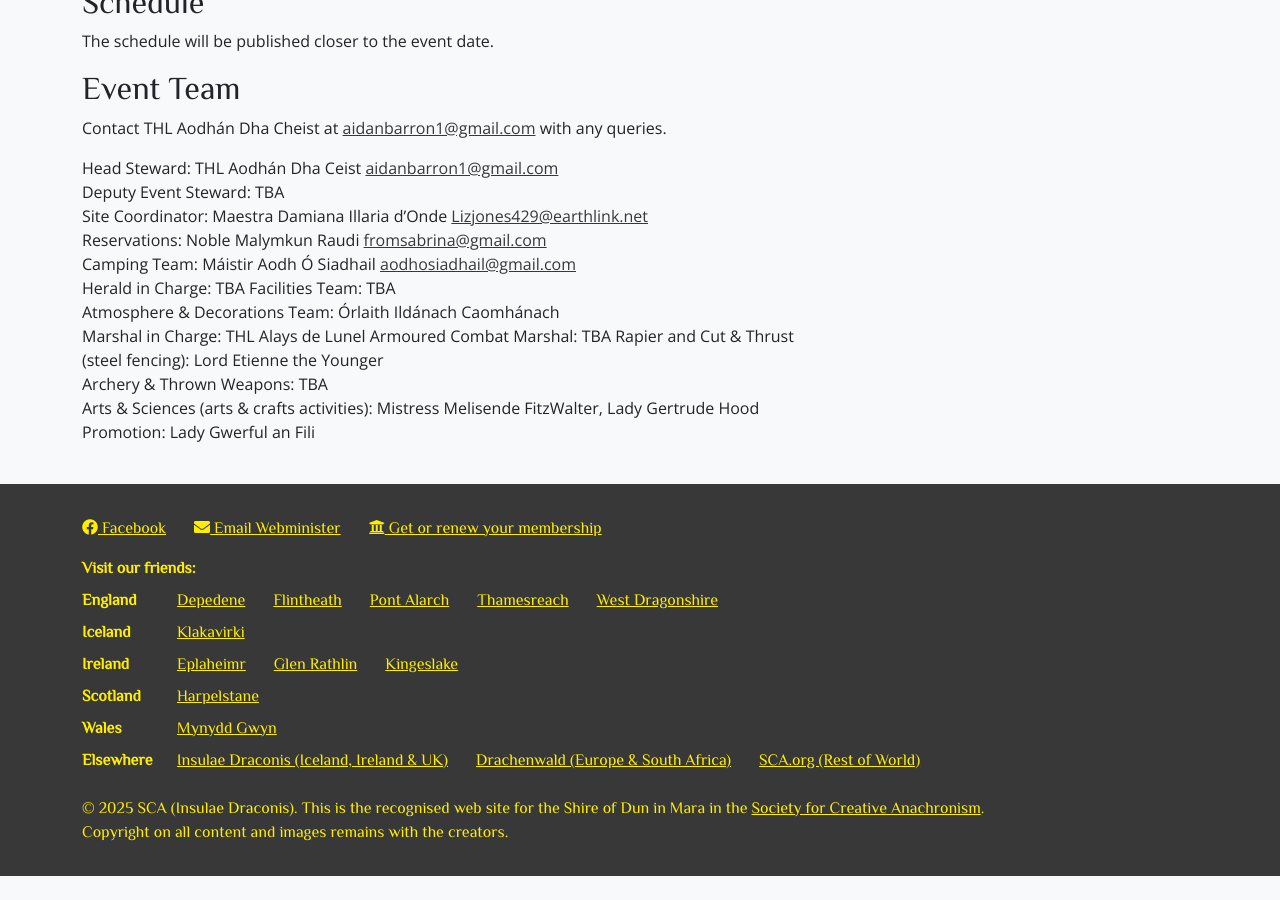
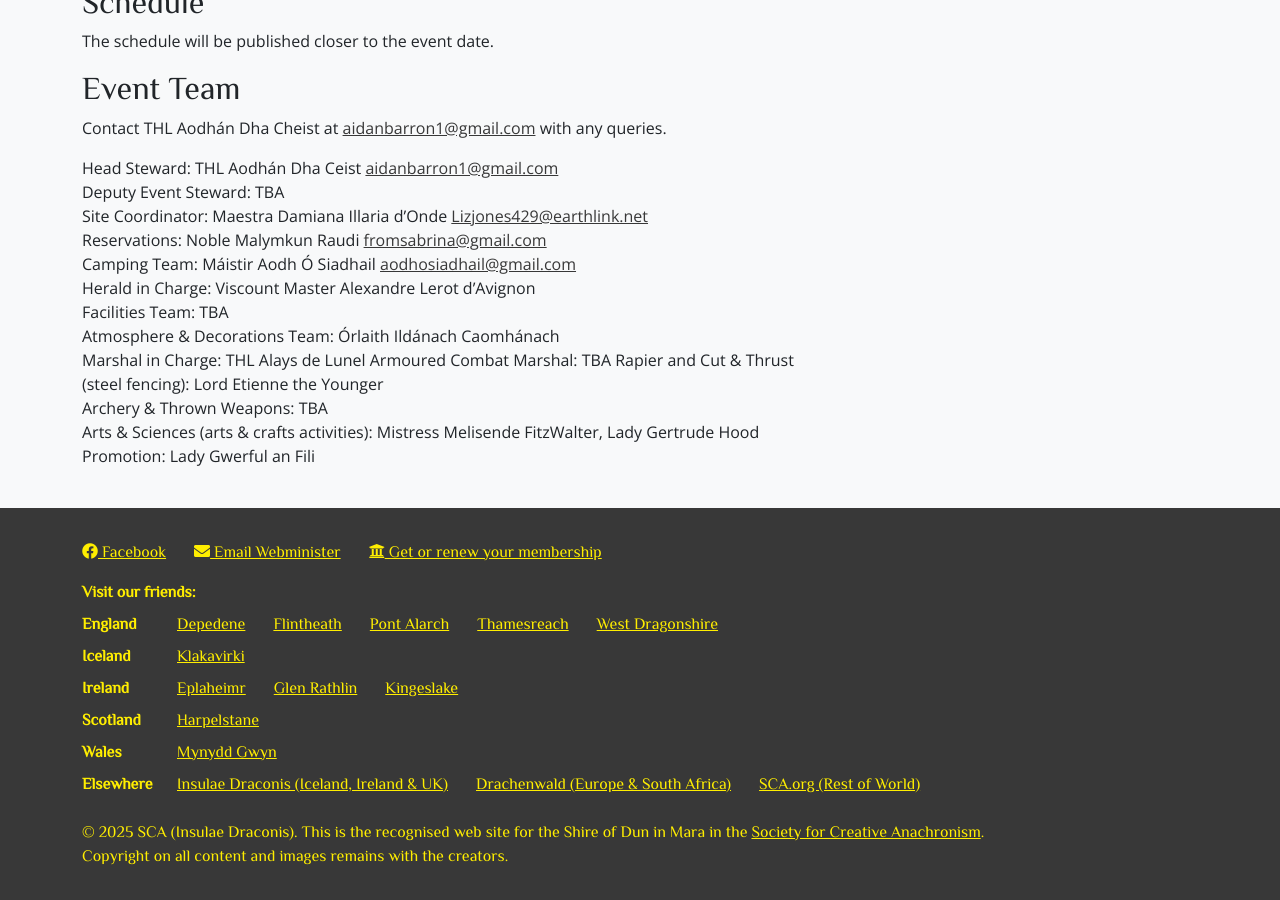
Before and after one commit to drachenwald/dun-in-mara, a Jekyll site: the page built from events/2025/strawberry-raid-iv/index.md, in a window 1280 px wide and 900 px high, scrolled down 4088 px. Built offline with Jekyll 4.4.1, drawn with Linux system fonts in a browser that asks for light colours; comment, search, counter and statistics services are not loaded; before the commit the page ends 4964 px from its top, so only the background shows below that.

Commit message:
HIC for SR

```diff
--- a/events/2025/strawberry-raid-iv/index.md
+++ b/events/2025/strawberry-raid-iv/index.md
@@ -150,7 +150,7 @@ Deputy Event Steward: TBA
 Site Coordinator: Maestra Damiana Illaria d'Onde <a href="mailto:Lizjones429@earthlink.net">Lizjones429@earthlink.net</a>
 Reservations: Noble Malymkun Raudi <a href="mailto:fromsabrina@gmail.com">fromsabrina@gmail.com</a>
 Camping Team: Máistir Aodh Ó Siadhail <a href="mailto:aodhosiadhail@gmail.com">aodhosiadhail@gmail.com</a>
-Herald in Charge: TBA
+Herald in Charge: Viscount Master Alexandre Lerot d'Avignon
 Facilities Team: TBA
 Atmosphere & Decorations Team: Órlaith Ildánach Caomhánach
 Marshal in Charge: THL Alays de Lunel
```
